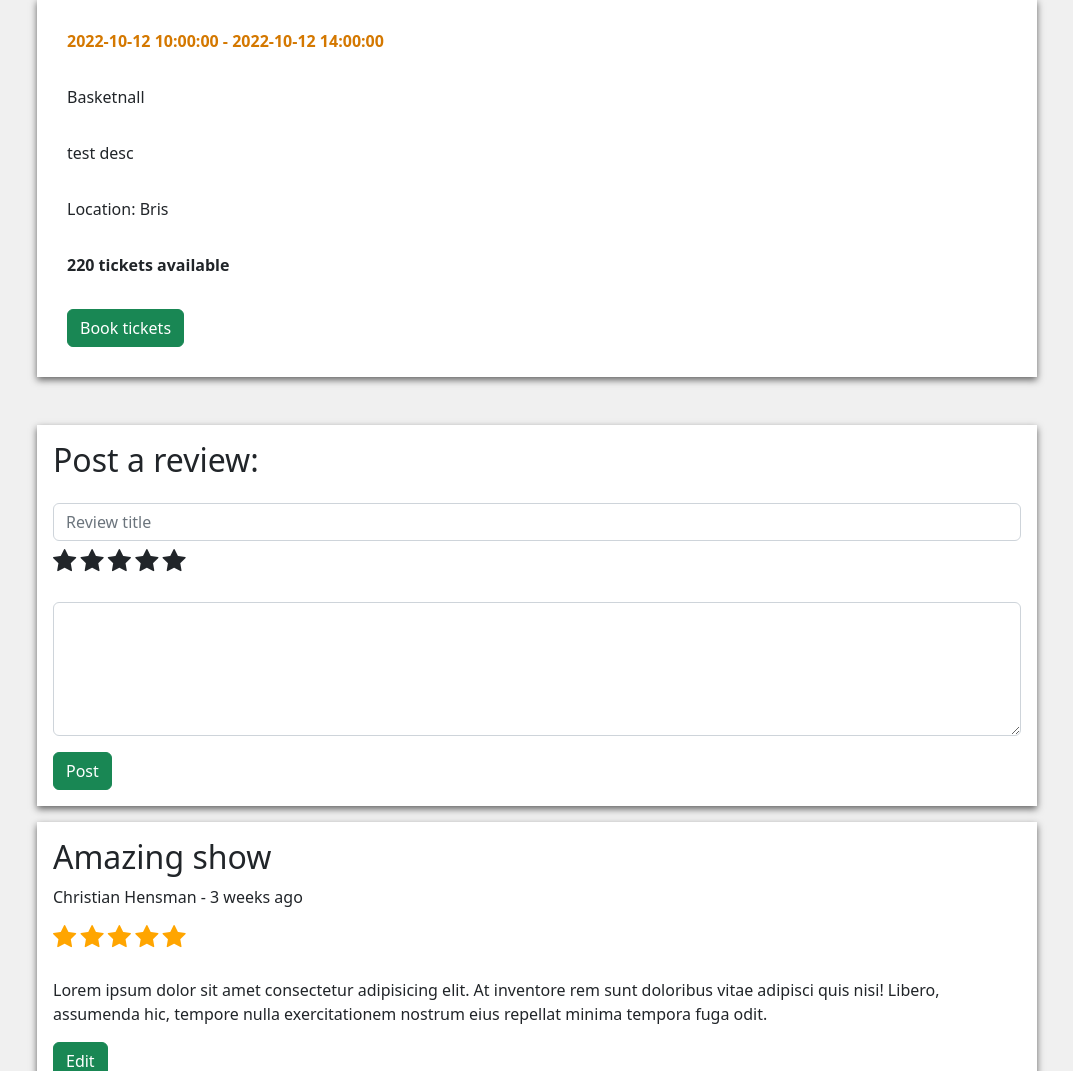
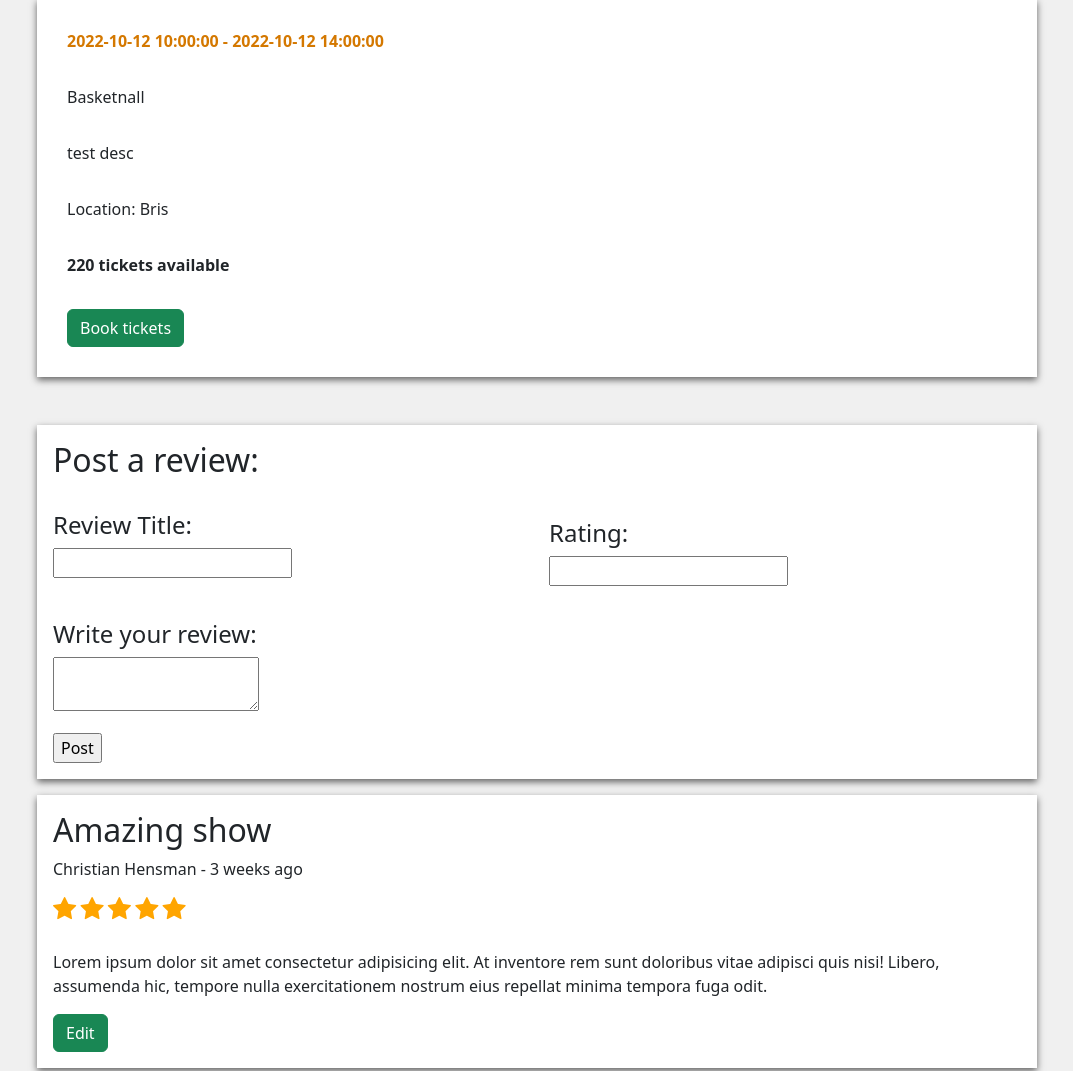
Before and after one commit to BlackHawkCH91/IAB207-Assessment3, a Flask app: page /events/1 in a window 1280 px wide. Shown: the part 767-1838 px from the top of the page, without its empty margins (103-1176 px from the left). Run offline with Flask 2, Linux system fonts and the light colour scheme; data comes from the database, SQL or seed files in the repository; both versions use the stored data as it was after the commit; some libraries are stand-ins or nearby versions.

Commit message:
Review form progress

```diff
--- a/website/forms.py
+++ b/website/forms.py
@@ -2,7 +2,7 @@ from datetime import datetime
 from logging import PlaceHolder
 from xmlrpc.client import DateTime
 from flask_wtf import FlaskForm
-from wtforms.fields import TextAreaField,SubmitField, StringField, PasswordField, DateTimeField, SelectField
+from wtforms.fields import TextAreaField,SubmitField, StringField, PasswordField, DateTimeField, SelectField, IntegerField
 from wtforms.validators import InputRequired, Length, Email, EqualTo, ValidationError
 from flask_wtf.file import FileRequired, FileField, FileAllowed
 
@@ -33,9 +33,9 @@ class RegisterForm(FlaskForm):
 # Creates the review form
 class ReviewForm(FlaskForm):
   title = StringField('Review Title', [InputRequired()]) # Must enter title
-  rating = StringField('Rating out of 5', [InputRequired()]) # Must enter rating
+  rating = IntegerField('Rating out of 5', [InputRequired()]) # Must enter rating
   comment = TextAreaField('Review comment', validators=[InputRequired()]) # Must enter review comment
-  submit = SubmitField('Create')
+  submit = SubmitField('Post')
 
 #Creates event form
 class EventForm(FlaskForm):
--- a/website/templates/event.html
+++ b/website/templates/event.html
@@ -11,6 +11,8 @@
     <script src="../static/js/TicketPrice.js"></script>
     <script src="../static/js/UpdateReview.js"></script>
 {% endblock %}
+
+{% import "bootstrap/form.html" as wtf %}
 
 {% block content %}
     <div class="p-4" id="navbarSpacer"></div>
@@ -101,35 +103,30 @@
         <div class="p-3 review">
             <h2>Post a review:</h2>
             <div class="p-2"></div>
-            <form>
-                <input type="text" class="form-control" placeholder="Review title">
-                <div class="p-1"></div>
-                <div id="ratingDiv">
-                    <input type="radio" name="starRating" value="1" id="star1" class="ratingRadio" onchange="rating()">
-                    <label for="star1" class="ratingLabel">
-                        <span class="fa fa-star rating"></span>
-                    </label>
-                    <input type="radio" name="starRating" value="2" id="star2" class="ratingRadio" onchange="rating()">
-                    <label for="star2" class="ratingLabel">
-                        <span class="fa fa-star rating"></span>
-                    </label>
-                    <input type="radio" name="starRating" value="3" id="star3" class="ratingRadio" onchange="rating()">
-                    <label for="star3" class="ratingLabel">
-                        <span class="fa fa-star rating"></span>
-                    </label>
-                    <input type="radio" name="starRating" value="4" id="star4" class="ratingRadio" onchange="rating()">
-                    <label for="star4" class="ratingLabel">
-                        <span class="fa fa-star rating"></span>
-                    </label>
-                    <input type="radio" name="starRating" value="5" id="star5" class="ratingRadio" onchange="rating()">
-                    <label for="star5" class="ratingLabel">
-                        <span class="fa fa-star rating"></span>
-                    </label>
+            <form method="POST" enctype="multipart/form-data">
+
+                <div class="row">
+                    <div class="col-lg-6 col-md-6 col-sm-12">
+                        <div class="p-1 lineBreaks"></div>
+                        <h4>Review Title:</h4>
+                        {{form.title}}
+                    </div>
+                    <div class="col-lg-6 col-md-6 col-sm-12">
+                        <div class="p-1"></div>
+                        <div id="ratingDiv">
+                            <div class="p-1 lineBreaks"></div>
+                            <h4>Rating:</h4>
+                            {{form.rating}}
+                        </div>
+                    </div>
                 </div>
+
                 <div class="p-2"></div>
-                <textarea class="form-control" rows="5"></textarea>
+                <div class="p-1 lineBreaks"></div>
+                <h4>Write your review:</h4>
+                {{form.comment}}
                 <div class="p-2"></div>
-                <button type="submit" class="btn btn-success">Post</button>
+                {{form.submit}}
             </form>
         </div>
 
```
Also changed, not shown: website/Events.sqlite.
